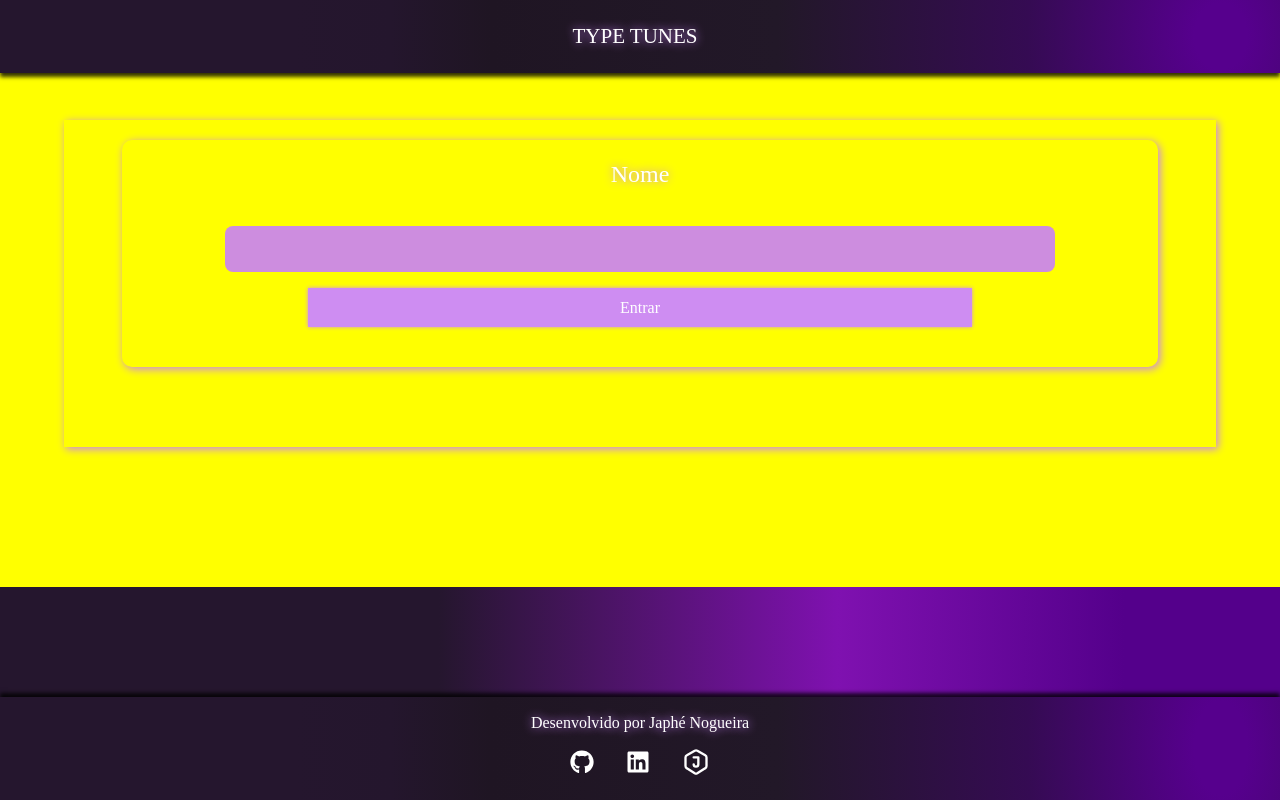
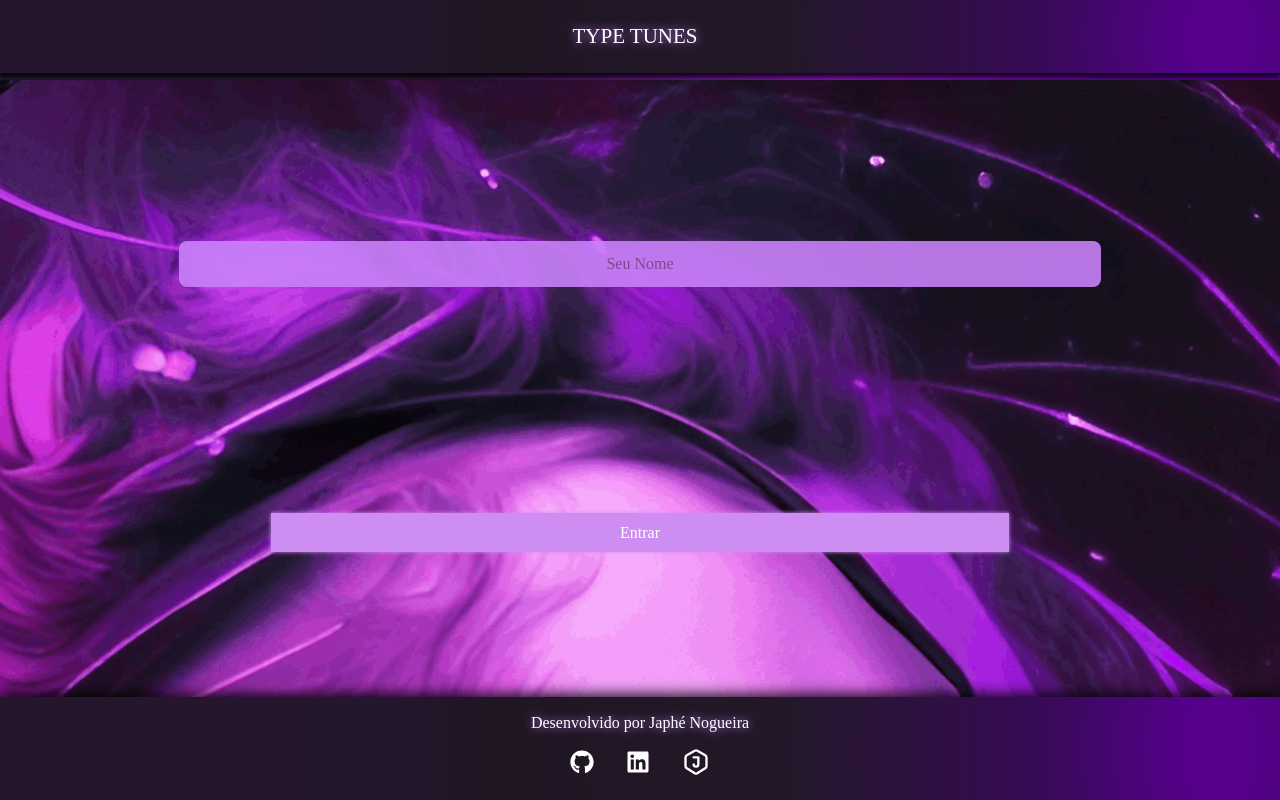
Before and after one commit to cafe51/Type-Tunes, a React (Create React App) app: page / in a window 1280 px wide. Built offline with nearby package versions, Linux system fonts and the light colour scheme.

Commit message:
tela de login estilizada

```diff
--- a/src/index.tsx
+++ b/src/index.tsx
@@ -10,7 +10,7 @@ import styled from 'styled-components';
 const AppWrapper = styled.div`
   display: flex;
   flex-direction: column;
-  min-height: 100vh;
+  height: 100vh;
 `;
 
 const ContentWrapper = styled.div`
--- a/src/pages/AlbumList/Search.tsx
+++ b/src/pages/AlbumList/Search.tsx
@@ -30,12 +30,12 @@ class Search extends React.Component {
   handleScroll = () => {
     const { searchResult, albumsToShow } = this.state;
 
-    if (window.innerHeight + document.documentElement.scrollTop !== document.documentElement.offsetHeight) return;
-
-    this.setState({
-      albumsToShow: albumsToShow + 1,
-      displayedResult: searchResult.slice(0, albumsToShow + 1),
-    });
+    if ((window.innerHeight + window.scrollY) >= document.documentElement.scrollHeight - 5) {
+      this.setState({
+        albumsToShow: albumsToShow + 1,
+        displayedResult: searchResult.slice(0, albumsToShow + 1),
+      });
+    }
   };
 
 
--- a/src/pages/Login/Login.tsx
+++ b/src/pages/Login/Login.tsx
@@ -6,6 +6,7 @@ import { createUser } from '../../services/userAPI';
 import { InsertEventInterface } from '../../interfaces';
 import { LoginStateType } from '../../types';
 import styled, { css } from 'styled-components';
+import backgroundImage from '../../images/background-login.png';
 
 const LoginWrapper = styled.div`
   display: flex;
@@ -23,22 +24,31 @@ const flexCenterColumn = css`
 
 export const ProfileWrapper = styled.div`
   ${flexCenterColumn}
+  /* flex: 1 0 auto; */
+  margin-top: 20px;
   padding: 100px 0;
   width: 100%;
-  background-color: yellow;
   height: 100%;
   overflow: auto;
+
+  background-image: url(${backgroundImage});
+  background-position-y: 60px;
+  background-position-x: -20px;
+  background-repeat: no-repeat;
+  background-size: 120%;
 `;
 
-
-const styledContainer = css`
+export const UserFormMainContainer = styled.form`
   ${flexCenterColumn}
+  flex: 1 0 auto;
   padding-bottom: 40px;
   text-align: center;
-  margin-top: 20px;
-  margin-bottom: 40px;
+  /* margin-top: 20px; */
+  margin-bottom: -100px;
   width: 90%;
-  box-shadow: 2px 2px 8px #C881F8;
+  /* background-color: yellow; */
+  /* height: 300px; */
+  /* box-shadow: 2px 2px 8px #C881F8; */
 
   h2 {
     margin-bottom: 5px;
@@ -47,20 +57,12 @@ const styledContainer = css`
     margin-bottom: 20px;
     word-wrap: break-word;
   }
-`;
-
-export const UserFormMainContainer = styled.form`
-  ${styledContainer}
-`;
-
-
-export const UserInfo = styled.div`
-  height: auto;
-  border-radius: 10px;
-  ${styledContainer}
 
   label {
     ${flexCenterColumn}
+    justify-content: space-around;
+    /* flex: 1 0 auto; */
+    height: 100%;
     gap: 16px;
     width: 80%;
   }
@@ -69,6 +71,24 @@ export const UserInfo = styled.div`
     margin-top: 16px;
   }
 `;
+
+
+/* export const UserInfo = styled.div`
+  height: 100%;
+  border-radius: 10px;
+  ${styledContainer}
+
+  label {
+    ${flexCenterColumn}
+    height: 100%;
+    gap: 16px;
+    width: 80%;
+  }
+
+  input, textarea {
+    margin-top: 16px;
+  }
+`; */
 
 
 
@@ -106,11 +126,11 @@ class Login extends React.Component {
         <LoginHeader/>
         <ProfileWrapper data-testid="page-login">
           <UserFormMainContainer>
-            <UserInfo>
+
             <label htmlFor="nome">
-                <h2>Nome</h2>
               <input
                 data-testid="login-name-input"
+                placeholder='Seu Nome'
                 value={ name }
                 name="name"
                 type="text"
@@ -128,7 +148,7 @@ class Login extends React.Component {
               {isLoading ? <Loading /> : ''}
               {redirect ? <Navigate to="/search" /> : ''}
             </label>
-            </UserInfo>
+
           </UserFormMainContainer>
         </ProfileWrapper>
       </LoginWrapper>
--- a/src/styles/FooterStyles.ts
+++ b/src/styles/FooterStyles.ts
@@ -16,7 +16,7 @@ export const FooterWrap = styled.footer`
       #24162D 72.69%,
       #25162E 81.14%
     );
-  box-shadow: 0px -4px 4px rgba(0, 0, 0, 0.8);
+  box-shadow: 0px -4px 12px rgba(0, 0, 0, 0.8);
 `;
 
 export const SocialMediaContainer = styled.div`
```
Lines whose indentation alone changed are shown as unchanged.
